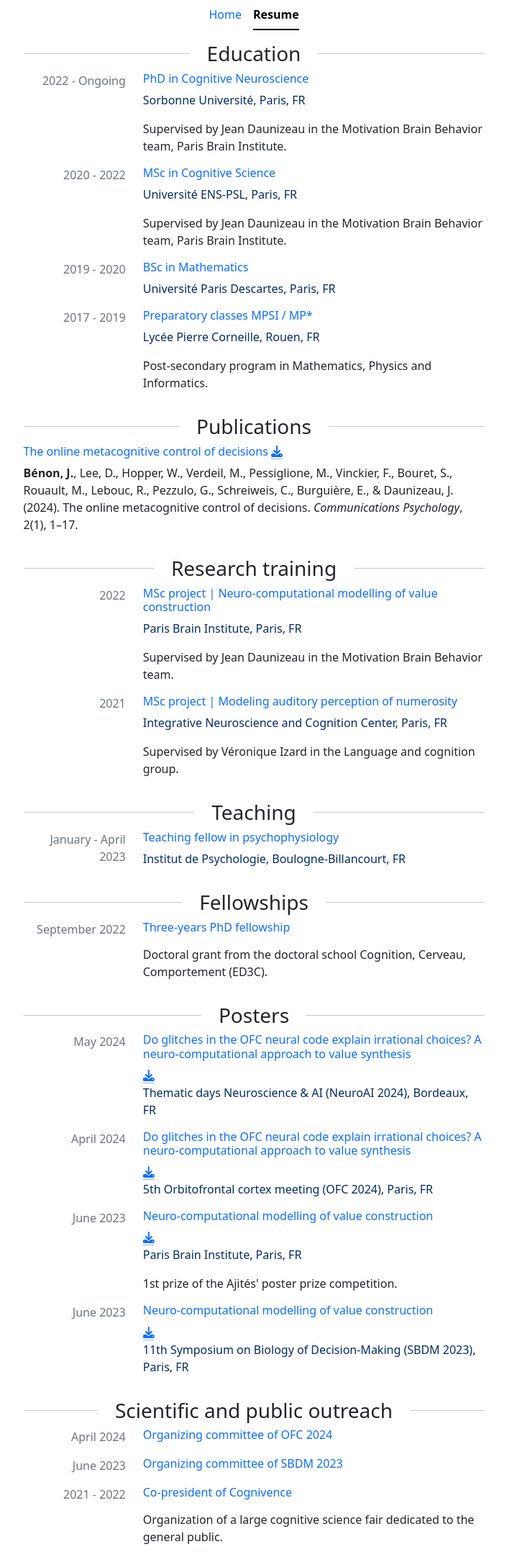
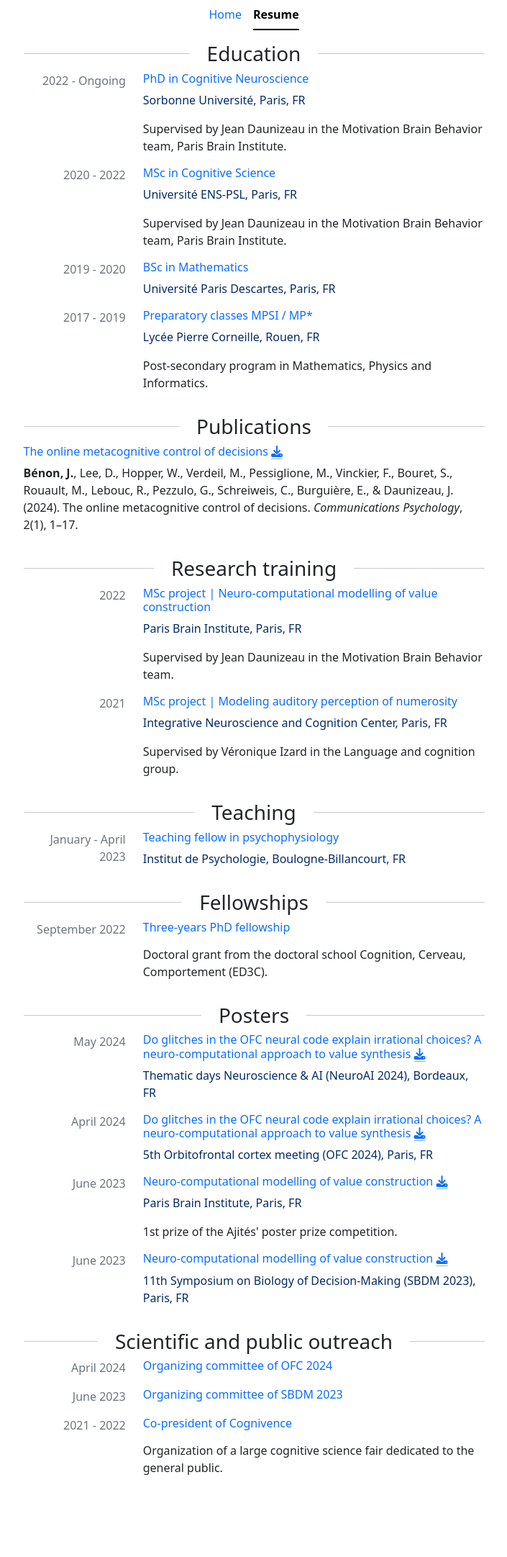
Before and after one commit to jbenon/jbenon.github.io, a Jekyll site: the page built from resume.html, in a window 1280 px wide. Shown: the whole page at 72% size, without its empty margins (287-992 px from the left). Built offline with Jekyll 4.4.1, drawn with Linux system fonts in a browser that asks for light colours; nearby versions of some CDN libraries; after the commit the page ends 2067 px from its top, so only the background shows below that.

Commit message:
Set download link within item title

```diff
--- a/resume.html
+++ b/resume.html
@@ -44,12 +44,13 @@ layout: default
                   <p class="text-secondary">{{item.date}}</p>
                 </div>
                 <div class="col-9">
-                  <h6 class="text-primary">{{item.title}}</h6>
-                  {% if item.pdf %}
-                    <a class="icon-link" href="/assets/{{item.pdf}}.pdf" download>
-                      <i class="fa-solid fa-download"></i>
-                    </a>
-                  {% endif %}
+                  <h6 class="text-primary">{{item.title}}
+                    {% if item.pdf %}
+                      <a class="icon-link" href="/assets/{{item.pdf}}.pdf" download>
+                        <i class="fa-solid fa-download"></i>
+                      </a>
+                    {% endif %}
+                  </h6>
                   <p class="text-primary-emphasis">{{item.place}}</p>
                   <p>{{item.details}}</p>
                 </div>
```
